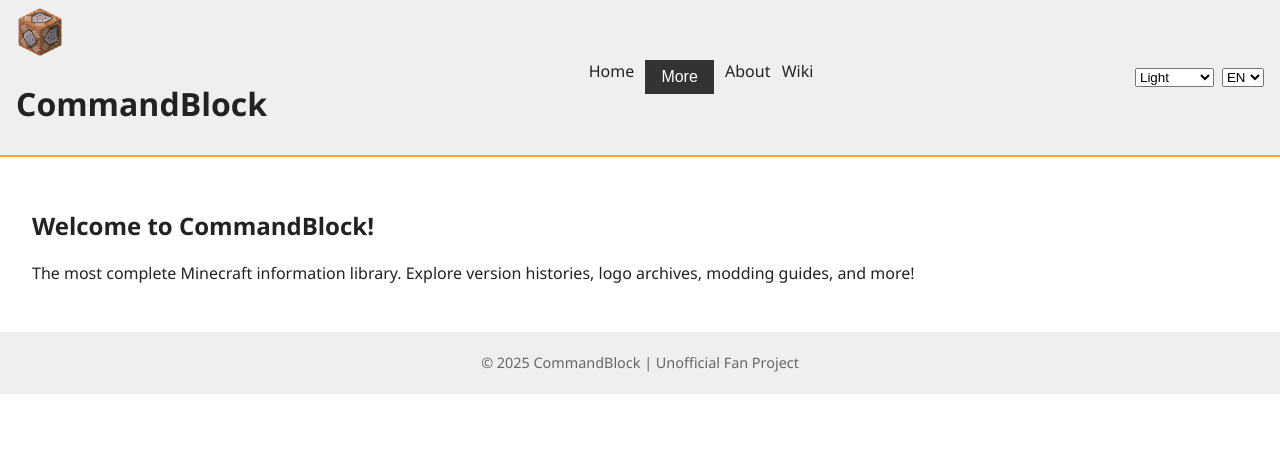
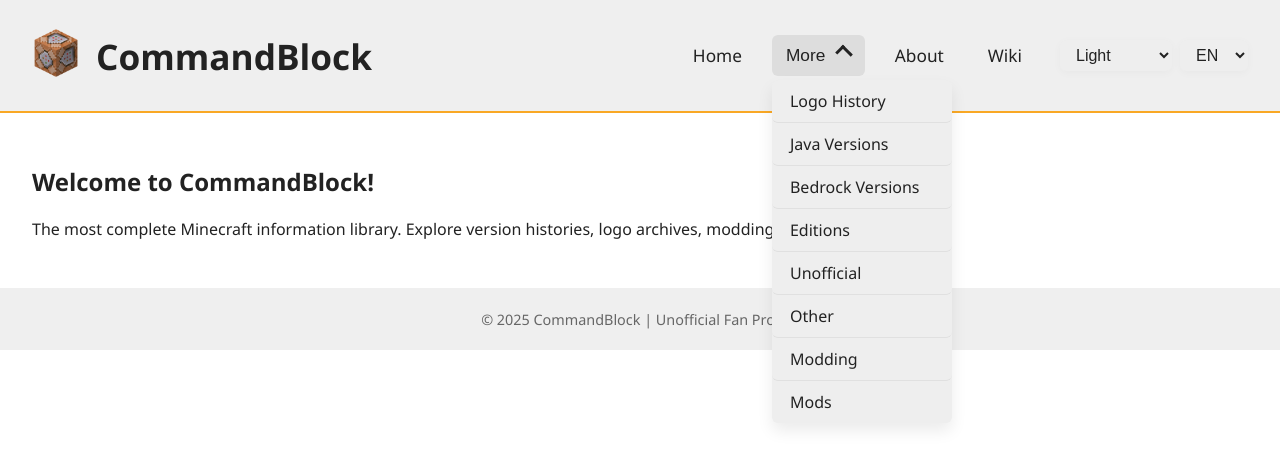
Before and after one commit to SSMG4/CommandBlock, a plain HTML site: page index.html in a window 1280 px wide. Both pictures are taken after a click on the button "More". Drawn offline with Linux system fonts and the light colour scheme.

Commit message:
Update The Whole CSS Logic

```diff
--- a/styles/theme.css
+++ b/styles/theme.css
@@ -18,33 +18,147 @@ header {
   display: flex;
   align-items: center;
   justify-content: space-between;
-  padding: 0.5em 1em;
+  padding: 0.5em 2em;
   border-bottom: 2px solid var(--color-accent);
+  flex-wrap: wrap;
+}
+
+.header-left {
+  display: flex;
+  align-items: center;
+  min-width: 0;
 }
 
 .logo-container {
   margin-right: 1em;
 }
 
-nav {
-  display: flex;
-  gap: 0.7em;
+.site-title {
+  font-size: 2.2em;
+  font-weight: bold;
+  color: var(--color-text);
+  white-space: nowrap;
 }
 
-nav a {
+.header-nav {
+  display: flex;
+  align-items: center;
+  gap: 1em;
+  margin-left: auto;
+}
+
+.header-nav a,
+.header-nav .dropbtn {
   color: var(--color-text);
   text-decoration: none;
   font-weight: 500;
-  transition: color 0.2s;
+  font-size: 1.08em;
+  background: none;
+  border: none;
+  padding: 10px 14px;
+  cursor: pointer;
+  transition: color 0.2s, background 0.2s;
+  border-radius: 6px;
+  position: relative;
 }
 
-nav a:hover {
-  color: var(--color-accent);
+/* Dropdown styling */
+.dropdown {
+  position: relative;
+  display: inline-block;
+}
+
+.dropbtn {
+  display: flex;
+  align-items: center;
+  gap: 0.55em;
+  background: var(--color-nav);
+  color: var(--color-text);
+  border: none;
+  cursor: pointer;
+  font-size: 1.08em;
+  font-weight: 500;
+  padding: 10px 14px;
+  border-radius: 6px;
+  transition: background 0.2s;
+}
+
+.arrow {
+  transition: transform 0.2s;
+  display: inline-block;
+  width: 16px;
+  height: 16px;
+  vertical-align: middle;
+  background: none;
+  border: none;
+}
+.arrow:after {
+  content: "";
+  display: block;
+  border: solid var(--color-text);
+  border-width: 0 3px 3px 0;
+  padding: 4px;
+  margin-left: 2px;
+  transform: rotate(45deg);
+  transition: transform 0.2s;
+}
+.arrow.open:after {
+  transform: rotate(-135deg);
+}
+
+.dropdown-content {
+  display: none;
+  position: absolute;
+  top: 110%;
+  left: 0;
+  background-color: var(--color-nav);
+  min-width: 180px;
+  box-shadow: 0px 8px 16px 0px rgba(0,0,0,0.08);
+  border-radius: 6px;
+  z-index: 2;
+}
+
+.dropdown-content.show {
+  display: block;
+}
+
+.dropdown-content a {
+  color: var(--color-text);
+  padding: 10px 18px;
+  text-decoration: none;
+  display: block;
+  font-size: 1em;
+  border-bottom: 1px solid #e0e0e0;
+  transition: background 0.2s, color 0.2s;
+  background: none;
+}
+.dropdown-content a:last-child {
+  border-bottom: none;
+}
+.dropdown-content a:hover {
+  background: var(--color-accent);
+  color: #fff;
+}
+
+.dropbtn:hover, .dropbtn:focus {
+  background: #ddd;
 }
 
 .header-controls {
   display: flex;
   gap: 0.5em;
+  margin-left: 1.5em;
+}
+
+.header-controls select {
+  font-size: 1em;
+  padding: 6px 12px;
+  border-radius: 6px;
+  border: none;
+  background: var(--color-nav);
+  color: var(--color-text);
+  font-weight: 500;
+  box-shadow: 0 2px 8px rgba(0,0,0,0.03);
 }
 
 main {
@@ -89,46 +203,22 @@ body.theme-amoled {
   --color-accent: #f9a825;
 }
 
-/* Container for dropdown */
-.dropdown {
-  display: inline-block;
-  position: relative;
+/* Responsive for mobile */
+@media (max-width: 900px) {
+  header {
+    flex-direction: column;
+    align-items: flex-start;
+    padding: 1em;
+  }
+  .header-left {
+    margin-bottom: 0.5em;
+  }
+  .header-nav {
+    margin-left: 0;
+    margin-bottom: 0.5em;
+    gap: 0.6em;
+  }
+  .header-controls {
+    margin-left: 0;
+  }
 }
-
-/* Dropdown button style */
-.dropbtn {
-  background-color: #333;
-  color: white;
-  padding: 8px 16px;
-  border: none;
-  cursor: pointer;
-  font-size: 16px;
-}
-
-/* Dropdown content (hidden by default) */
-.dropdown-content {
-  display: none;
-  position: absolute;
-  background-color: #f9f9f9;
-  min-width: 180px;
-  box-shadow: 0px 8px 16px 0px rgba(0,0,0,0.2);
-  z-index: 1;
-}
-
-/* Dropdown links style */
-.dropdown-content a {
-  color: black;
-  padding: 10px 16px;
-  text-decoration: none;
-  display: block;
-}
-
-/* Show dropdown on hover */
-.dropdown:hover .dropdown-content {
-  display: block;
-}
-
-/* Change button color on hover */
-.dropdown:hover .dropbtn {
-  background-color: #555;
-}
```
